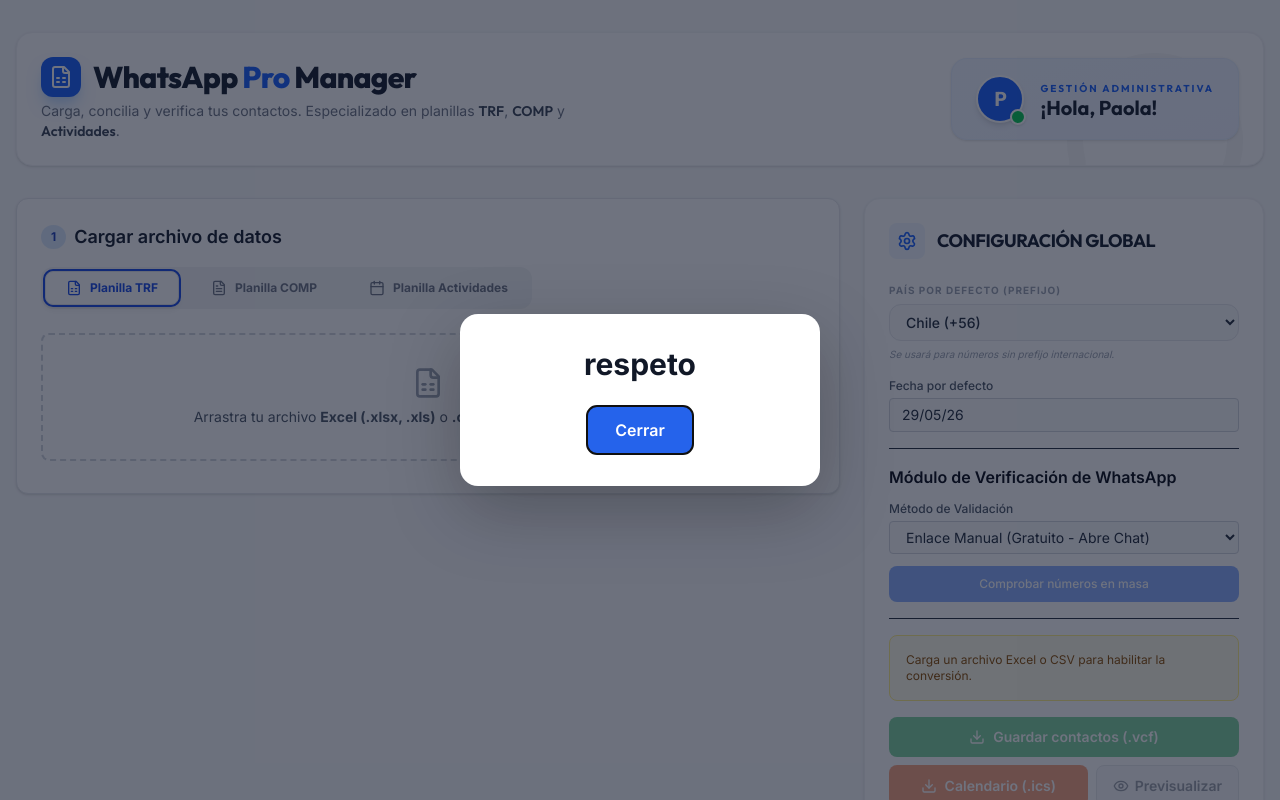
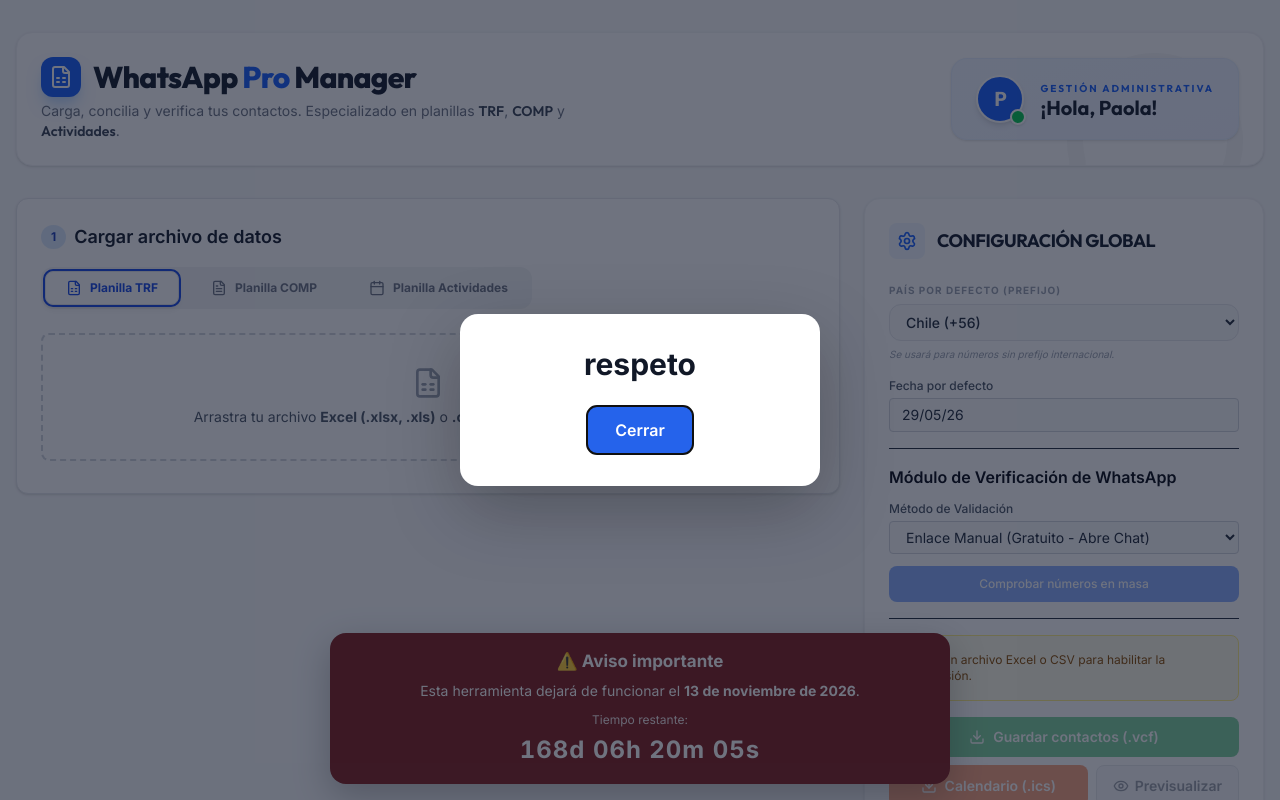
Before and after one commit to sebastisnzoth/Gestion-De-Contactos, a React (Vite) app: page / in a window 1280 px wide. Shown: the top 800 px of the page. Built offline with nearby package versions, Linux system fonts and the light colour scheme.

Commit message:
Aviso en inicio con cuenta regresiva al 13 de noviembre (#2)
* feat: mostrar aviso y cuenta regresiva al 13 de noviembre

* feat: integrar contador visible en la pantalla principal

```diff
--- /dev/null
+++ b/src/AvisoVencimiento.tsx
@@ -0,0 +1,68 @@
+import { useEffect, useState } from 'react';
+
+// Medianoche del 13 de noviembre de 2026, horario de Brasilia (UTC-03:00).
+const DEADLINE = new Date('2026-11-13T00:00:00-03:00').getTime();
+
+function getRemaining() {
+  return Math.max(0, DEADLINE - Date.now());
+}
+
+function formatPart(value: number) {
+  return String(value).padStart(2, '0');
+}
+
+export default function AvisoVencimiento() {
+  const [remaining, setRemaining] = useState(getRemaining);
+
+  useEffect(() => {
+    const timer = window.setInterval(() => setRemaining(getRemaining()), 1000);
+    return () => window.clearInterval(timer);
+  }, []);
+
+  const totalSeconds = Math.floor(remaining / 1000);
+  const days = Math.floor(totalSeconds / 86400);
+  const hours = Math.floor((totalSeconds % 86400) / 3600);
+  const minutes = Math.floor((totalSeconds % 3600) / 60);
+  const seconds = totalSeconds % 60;
+
+  return (
+    <aside
+      aria-label="Aviso de fecha límite de la herramienta"
+      role="status"
+      style={{
+        position: 'fixed',
+        bottom: 16,
+        left: 16,
+        right: 16,
+        zIndex: 9000,
+        maxWidth: 620,
+        margin: '0 auto',
+        padding: '16px 20px',
+        borderRadius: 16,
+        background: '#7f1d1d',
+        color: '#ffffff',
+        boxShadow: '0 12px 36px rgba(0,0,0,0.25)',
+        textAlign: 'center',
+        fontFamily: 'inherit',
+      }}
+    >
+      <div style={{ fontWeight: 800, fontSize: 17, marginBottom: 6 }}>
+        ⚠️ Aviso importante
+      </div>
+      <div style={{ fontSize: 14, lineHeight: 1.5 }}>
+        Esta herramienta dejará de funcionar el <strong>13 de noviembre de 2026</strong>.
+      </div>
+      <div style={{ fontSize: 12, marginTop: 10, opacity: 0.88 }}>
+        {remaining > 0 ? 'Tiempo restante:' : 'La fecha anunciada ya llegó.'}
+      </div>
+      {remaining > 0 && (
+        <div
+          aria-label={`${days} días, ${hours} horas, ${minutes} minutos y ${seconds} segundos`}
+          style={{ fontSize: 24, fontWeight: 800, marginTop: 3, fontVariantNumeric: 'tabular-nums', letterSpacing: 1 }}
+        >
+          {days}d {formatPart(hours)}h {formatPart(minutes)}m {formatPart(seconds)}s
+        </div>
+      )}
+    </aside>
+  );
+}
--- a/src/main.tsx
+++ b/src/main.tsx
@@ -2,11 +2,13 @@ import {StrictMode} from 'react';
 import {createRoot} from 'react-dom/client';
 import App from './App.tsx';
 import RespetoPopup from './RespetoPopup.tsx';
+import AvisoVencimiento from './AvisoVencimiento.tsx';
 import './index.css';
 
 createRoot(document.getElementById('root')!).render(
   <StrictMode>
     <App />
+    <AvisoVencimiento />
     <RespetoPopup />
   </StrictMode>,
 );
```
